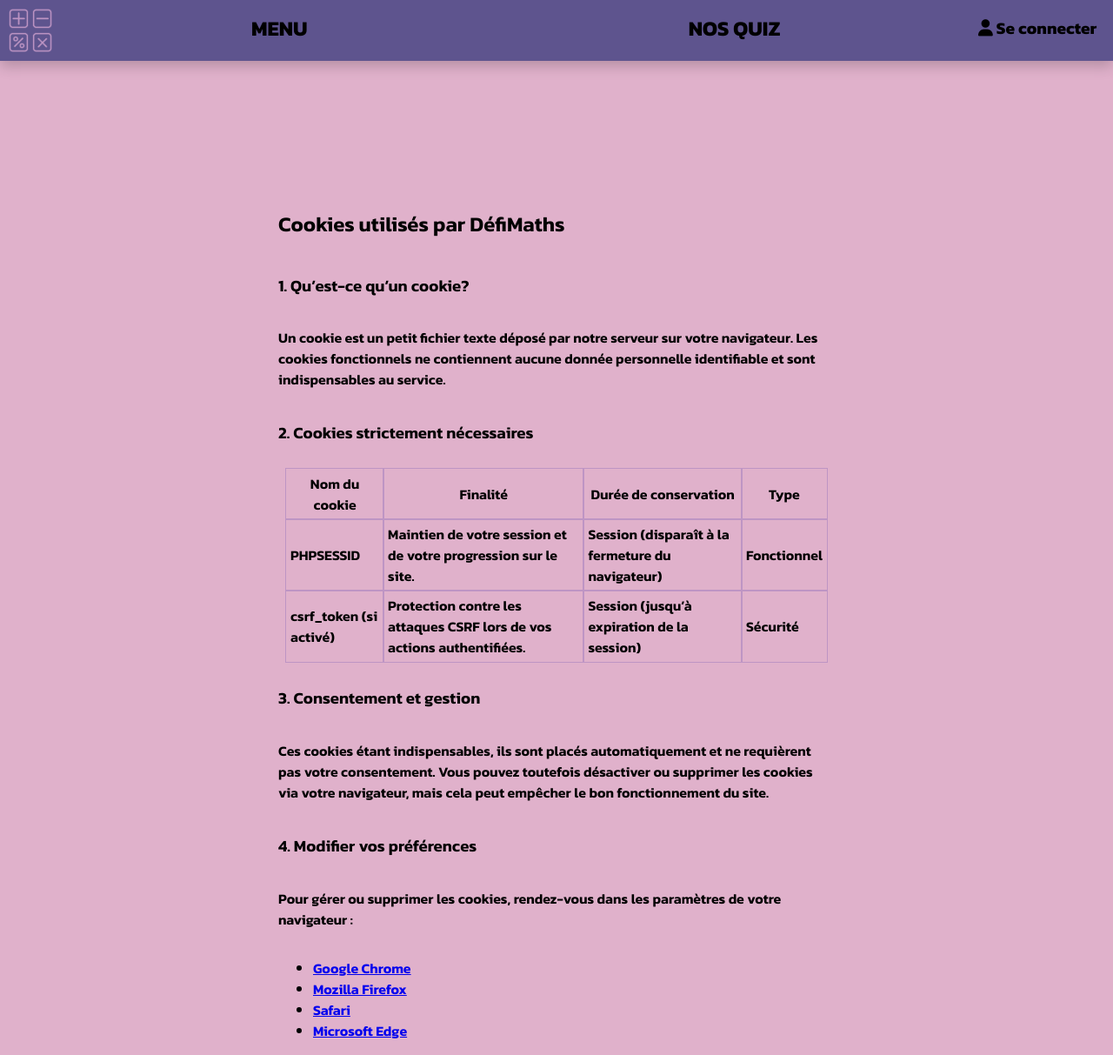
After one commit to SAMSAM-55/DefiMaths, a PHP site: page /cookies.html in a window 1280 px wide. The commit adds this page. Shown: the whole page at 87% size. Run offline with PHP 8.4, Linux system fonts and the light colour scheme; some web fonts are replaced.

Commit message:
Made a cookie page and notfication when the user arrives to fit european laws on user cookies.

```diff
--- /dev/null
+++ b/CSS/cookies.css
@@ -0,0 +1,44 @@
+.cookies-container {
+    display: flex;
+    flex-direction: column;
+    justify-content: left;
+    text-align: left;
+    position: sticky;
+    bottom: 0;
+    left: 50%;
+    height: 150px;
+    transform: translateX(-50%) translateY(100px);
+    transition: transform 0.5s ease, opacity 0.5s ease;
+    width: 50%;
+    max-width: 800px;
+    min-width: 350px;
+    background-color: var(--theme-button-color-normal);
+    align-self: center;
+    padding-left: 10px;
+    border-radius: 7px;
+    box-shadow: 0 6px 15px rgba(0, 0, 0, 0.2);
+    margin: 10px 0;
+    opacity: 0;
+}
+
+.cookies-container.show {
+    opacity: 1;
+    transform: translateX(-50%) translateY(0);
+}
+
+.cookies-container p {
+    text-align: left;
+}
+
+/* Cookies page style */
+
+.presentation-container table , .presentation-container table td, .presentation-container table th {
+    outline: var(--theme-button-color-normal) 1px solid;
+    border-collapse: collapse;
+    margin: 9px;
+    padding: 5px;
+}
+
+.presentation-container table td, .presentation-container table th {
+
+}
--- a/CSS/style.css
+++ b/CSS/style.css
@@ -74,11 +74,12 @@ header {
     display: flex;
     justify-content: center;
     box-shadow: 0 6px 15px rgba(0, 0, 0, 0.2);
+    width: 100%;
 }
 
 .header-menu {
     display: flex;
-    width: 95%;
+    width: 100%;
     justify-content: space-around;
     list-style-type: none;
     margin: 0;
@@ -199,7 +200,7 @@ header {
     cursor: pointer;
     position: relative;
     padding: 5px 20px;
-    margin: 0px 3px;
+    margin: 0 3px;
     border: 3px solid var(--border-color);
     border-radius: 2px;
     overflow: hidden;
--- /dev/null
+++ b/cookies.html
@@ -0,0 +1,85 @@
+<!DOCTYPE html>
+<html lang="fr">
+<head>
+    <meta charset="UTF-8">
+    <meta name="viewport" content="width=device-width, initial-scale=1.0">
+    <title>DéfiMaths</title>
+    <link rel="icon" type="image/x-icon" href="./Assets/Logo/SiteLogo.png">
+    <link rel="stylesheet" href="https://cdnjs.cloudflare.com/ajax/libs/font-awesome/6.7.2/css/all.min.css">
+    <link rel="stylesheet" href="./CSS/style.css">
+    <link rel="stylesheet" href="./CSS/user-feedback.css">
+    <link rel="stylesheet" href="./CSS/cookies.css">
+    <script type="module" src="./JS/initialise.js"></script>
+    <script type="module" src="./JS/update-header.js"></script>
+    <script type="module" src="./JS/toast.js"></script>
+</head>
+<body>
+    <!-- Adding the toast notifications elements -->
+    <div id="toast" class="feedback-container warning" style="display: none;">
+        <div class="toast-image">
+            <i class="fas"></i>
+        </div>
+        <div class="toast-content">
+        </div>
+    </div>
+    <!-- Main page -->
+    <header class="header">
+        <div class="header-logo">
+            <img src="Assets/Logo/SiteLogo.png" alt="Logo" class="logo">
+        </div>
+        <div class="header-menu">
+            <a href="index.html" class="header-text">Menu</a>
+            <a href="selection-page.html" class="header-text">Nos quiz</a>
+        </div>
+        <div class="account-info">
+            <a href="login.html" class="header-text" id="user-name-text"><i class="fa-solid fa-user"></i> Se connecter</a>
+        </div>
+    </header>
+    <div class="page-presentation">
+        <div class="presentation-container">
+            <h2>Cookies utilisés par DéfiMaths</h2>
+            <h3>1. Qu’est-ce qu’un cookie?</h3>
+            <p>Un cookie est un petit fichier texte déposé par notre serveur sur votre navigateur. Les cookies fonctionnels ne contiennent aucune donnée personnelle identifiable et sont indispensables au service.</p>
+
+            <h3>2. Cookies strictement nécessaires</h3>
+            <table>
+                <thead>
+                <tr>
+                    <th>Nom du cookie</th>
+                    <th>Finalité</th>
+                    <th>Durée de conservation</th>
+                    <th>Type</th>
+                </tr>
+                </thead>
+                <tbody>
+                <tr>
+                    <td><code>PHPSESSID</code></td>
+                    <td>Maintien de votre session et de votre progression sur le site.</td>
+                    <td>Session (disparaît à la fermeture du navigateur)</td>
+                    <td>Fonctionnel</td>
+                </tr>
+                <tr>
+                    <td><code>csrf_token</code> (si activé)</td>
+                    <td>Protection contre les attaques CSRF lors de vos actions authentifiées.</td>
+                    <td>Session (jusqu’à expiration de la session)</td>
+                    <td>Sécurité</td>
+                </tr>
+                </tbody>
+            </table>
+
+            <h3>3. Consentement et gestion</h3>
+            <p>Ces cookies étant indispensables, ils sont placés automatiquement et ne requièrent pas votre consentement. Vous pouvez toutefois désactiver ou supprimer les cookies via votre navigateur, mais cela peut empêcher le bon fonctionnement du site.</p>
+
+            <h3>4. Modifier vos préférences</h3>
+            <p>Pour gérer ou supprimer les cookies, rendez-vous dans les paramètres de votre navigateur :</p>
+            <ul>
+                <li><a href="https://support.google.com/chrome/answer/95647" target="_blank" rel="noopener">Google Chrome</a></li>
+                <li><a href="https://support.mozilla.org/fr/kb/activer-desactiver-cookies" target="_blank" rel="noopener">Mozilla Firefox</a></li>
+                <li><a href="https://support.apple.com/fr-fr/guide/safari/sfri11471/mac" target="_blank" rel="noopener">Safari</a></li>
+                <li><a href="https://support.microsoft.com/fr-fr/help/4468242/microsoft-edge-browsing-data-and-privacy-microsoft-privacy" target="_blank" rel="noopener">Microsoft Edge</a></li>
+            </ul>
+
+        </div>
+    </div>
+</body>
+</html>
--- a/index.html
+++ b/index.html
@@ -8,9 +8,11 @@
     <link rel="stylesheet" href="https://cdnjs.cloudflare.com/ajax/libs/font-awesome/6.7.2/css/all.min.css">
     <link rel="stylesheet" href="./CSS/style.css">
     <link rel="stylesheet" href="./CSS/user-feedback.css">
+    <link rel="stylesheet" href="CSS/cookies.css">
     <script type="module" src="./JS/initialise.js"></script>
     <script type="module" src="./JS/update-header.js"></script>
     <script type="module" src="./JS/toast.js"></script>
+    <script src="./JS/cookies-handler.js"></script>
 </head>
 <body>
     <!-- Adding the toast notifications elements -->
@@ -47,6 +49,10 @@
     </div>
     <footer>
         <p>Vous voulez voir mes autres projets ? <a href="https://github.com/SAMSAM-55" target="_blank">Cliquez ici !</a></p>
+        <div class="cookies-container">
+            <h2 class="cookies-title"><i class="fa-solid fa-cookie-bite"></i> Cookies</h2>
+            <p>DéfiMaths utilise uniquement des cookies fonctionnels. Pour plus d'informations, consultez <a href="cookies.html">cette page</a></p>
+        </div>
     </footer>
 </body>
 </html>
```
Also changed, not shown: JS/cookies-handler.js (added, +9 -0 lines).
